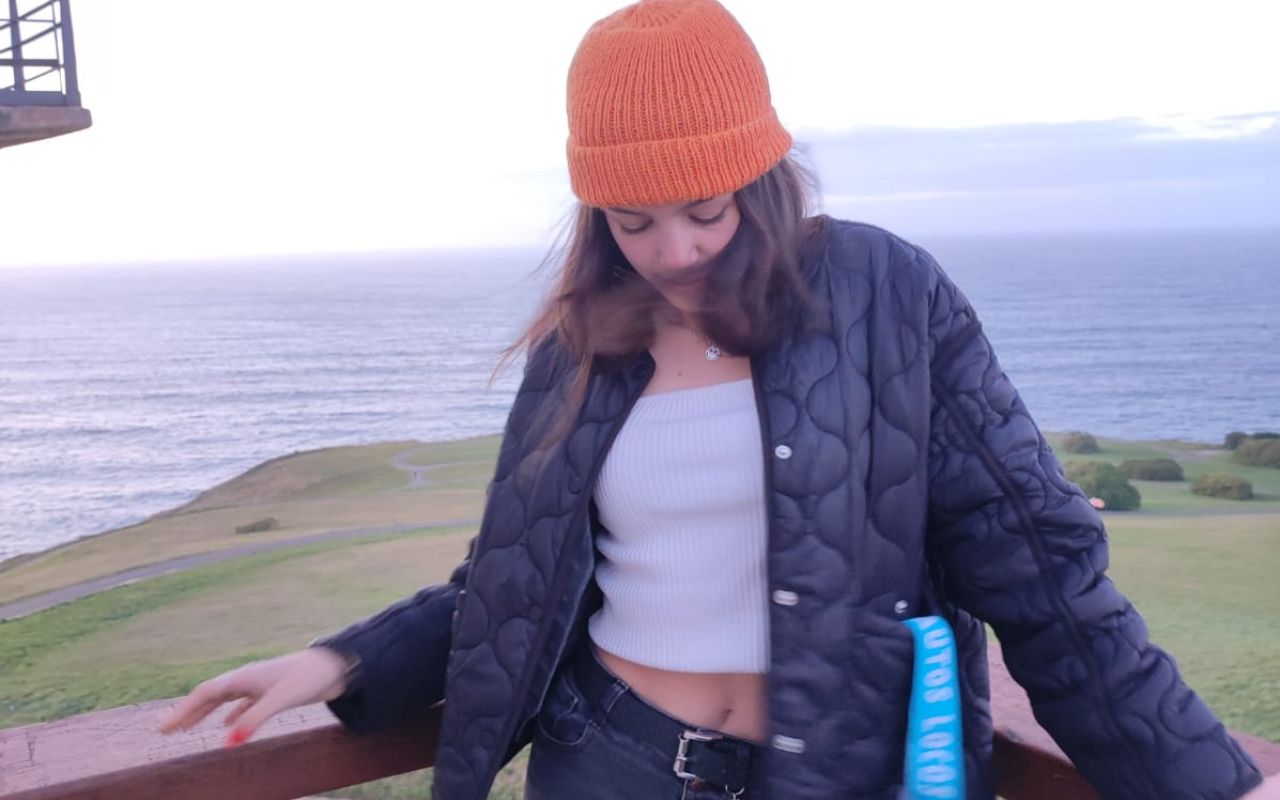
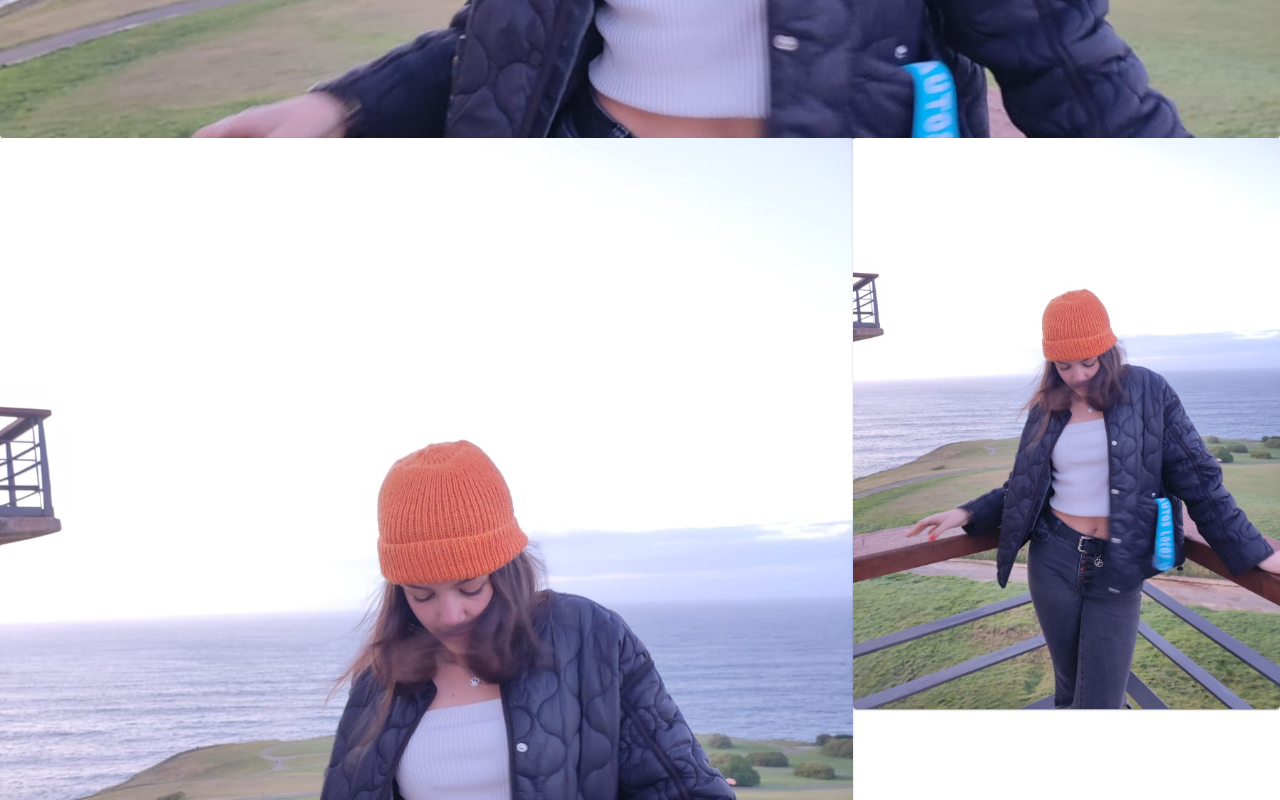
Before and after one commit to vvillb/TheWarmSheep, a React (Vite) app in the folder TWS/: page /Products in a window 1280 px wide. Shown: the part 1120-1920 px from the top of the page. Built offline with nearby package versions, Linux system fonts and the light colour scheme.

Commit message:
fixed navbar and layouts

```diff
--- a/TWS/src/App/components/NavBar.jsx
+++ b/TWS/src/App/components/NavBar.jsx
@@ -38,7 +38,7 @@ const NavBar = () => {
     <Grid justifyContent="space-around" sx={{ flexGrow: 1 }}>
       <HideOnScroll>
 
-        <AppBar   sx={{maxWidth:'100vw'}}>
+        <AppBar   sx={{maxWidth:'100vw', position: 'fixed', left: 0, right: 0}}>
           <Toolbar  sx={{textAlign:'left', justifyContent:'space-around'}}>
             <IconButton
               size="large"
--- a/TWS/src/App/components/ProductGallery.jsx
+++ b/TWS/src/App/components/ProductGallery.jsx
@@ -39,6 +39,7 @@ import jerseyVerde2 from  '../../assets/images/products/jerseyVerde2.jpg'
 import mittensVerdes1 from  '../../assets/images/products/mittensVerdes1.jpg'
 import mittensVerdes2 from  '../../assets/images/products/mittensVerdes2.jpg'
 import ZaraLikeLayout from './ZaraLikeLayout'
+import ZaraLikeLayout2 from './ZaraLikeLayout2'
 
 
 
@@ -46,14 +47,29 @@ import ZaraLikeLayout from './ZaraLikeLayout'
 
 const ProductGallery = () => {
   return (
+    <>
     <ZaraLikeLayout
     texto1="fjskfhd"
     foto1={setNaranja1}
     foto2={setNaranja1}
     foto3={setNaranja1}
     fotoGrande={setNaranja1}
-
     />
+    <ZaraLikeLayout2
+    texto1="fjskfhd"
+    foto1={setNaranja1}
+    foto2={setNaranja1}
+    foto3={setNaranja1}
+    foto4={setNaranja1}
+    />
+    <ZaraLikeLayout
+    texto1="fjskfhd"
+    foto1={setNaranja1}
+    foto2={setNaranja1}
+    foto3={setNaranja1}
+    fotoGrande={setNaranja1}
+    />
+    </>
    )
 }
 
--- a/TWS/src/App/components/ZaraLikeLayout.jsx
+++ b/TWS/src/App/components/ZaraLikeLayout.jsx
@@ -5,23 +5,23 @@ const ZaraLikeLayout = (props) => {
     const {texto1,texto2,texto3,foto1,foto2,foto3,fotoGrande}=props;
 
   return (
-    <Grid container>
-        <Grid item xs={12} sm={4}>
-        <Card sx={{  backgroundColor:'transparent'}}>
+    <Grid container sx={{maxWidth:'100vw'}}>
+        <Grid item xs={6} sm={4}>
+        <Card sx={{ maxHeight:'75vh', backgroundColor:'transparent' ,display:'flex',alignItems:'center'}}>
           <CardMedia
             component="img"
             image={foto1}
             alt="An image"
             sx={{  }}
           />
-        </Card>
+        </Card >
          <Typography sx={{backgroundColor:'transparent'}}>
                 {texto1}
         </Typography>
 
         </Grid>
-        <Grid item xs={12} sm={4}>
-        <Card sx={{  backgroundColor:'transparent'}}>
+        <Grid item xs={6} sm={4}>
+        <Card sx={{  maxHeight:'75vh',backgroundColor:'transparent',display:'flex',alignItems:'center'}}>
           <CardMedia
             component="img"
             image={foto2}
@@ -34,8 +34,8 @@ const ZaraLikeLayout = (props) => {
         </Typography>
 
         </Grid>
-        <Grid item xs={12} sm={4}>
-        <Card sx={{ backgroundColor:'transparent'}}>
+        <Grid item xs={6} sm={4}>
+        <Card sx={{maxHeight:'75vh',  backgroundColor:'transparent',display:'flex',alignItems:'center'}}>
           <CardMedia
             component="img"
             image={foto3}
@@ -47,13 +47,16 @@ const ZaraLikeLayout = (props) => {
                 {texto3}
         </Typography>
         </Grid>
-        <Grid item xs={12} >
-        <Card sx={{  backgroundColor:'transparent'}}>
+        <Grid item xs={6} sm={12}>
+        <Card sx={{ maxHeight:'75vh', backgroundColor:'transparent',display:'flex',alignItems:'center'}}>
           <CardMedia
             component="img"
             image={fotoGrande}
             alt="An image"
-            sx={{  }}
+            sx={{objectFit:'cover' ,
+            objectPosition: 'center',
+            height: '100%',
+            width: '100%', }}
           />
         </Card>
         </Grid>
--- a/TWS/src/App/components/ZaraLikeLayout2.jsx
+++ b/TWS/src/App/components/ZaraLikeLayout2.jsx
@@ -4,9 +4,9 @@ import React from 'react'
 const ZaraLikeLayout2 = (props) => {
     const {texto1,texto2,texto3,texto4,foto1,foto2,foto3,foto4}=props;
   return (
-    <Grid container>
+    <Grid container sx={{maxWidth:'100vw'}}>
     <Grid item xs={6} sm={8}>
-    <Card sx={{  backgroundColor:'transparent'}}>
+    <Card sx={{  backgroundColor:'transparent',display:'flex',alignItems:'center'}}>
       <CardMedia
         component="img"
         image={foto1}
@@ -14,13 +14,13 @@ const ZaraLikeLayout2 = (props) => {
         sx={{  }}
       />
     </Card>
-     <Typography sx={{backgroundColor:'transparent'}}>
+     <Typography sx={{backgroundColor:'transparent',display:'flex',alignItems:'center'}}>
             {texto1}
     </Typography>
 
     </Grid>
     <Grid item xs={6} sm={4}>
-    <Card sx={{  backgroundColor:'transparent'}}>
+    <Card sx={{  backgroundColor:'transparent',display:'flex',alignItems:'center'}}>
       <CardMedia
         component="img"
         image={foto2}
@@ -28,12 +28,12 @@ const ZaraLikeLayout2 = (props) => {
         sx={{  }}
       />
     </Card>
-     <Typography sx={{backgroundColor:'transparent'}}>
+     <Typography sx={{backgroundColor:'transparent',display:'flex',alignItems:'center'}}>
             {texto2}
     </Typography>
 
     </Grid>
-    <Grid item xs={6} sm={4}>
+    <Grid item xs={12} sm={4}>
     <Card sx={{ backgroundColor:'transparent'}}>
       <CardMedia
         component="img"
@@ -46,7 +46,7 @@ const ZaraLikeLayout2 = (props) => {
             {texto3}
     </Typography>
     </Grid>
-    <Grid item xs={6} sm={8}>
+    <Grid item xs={12} sm={8}>
     <Card sx={{  backgroundColor:'transparent'}}>
       <CardMedia
         component="img"
```
